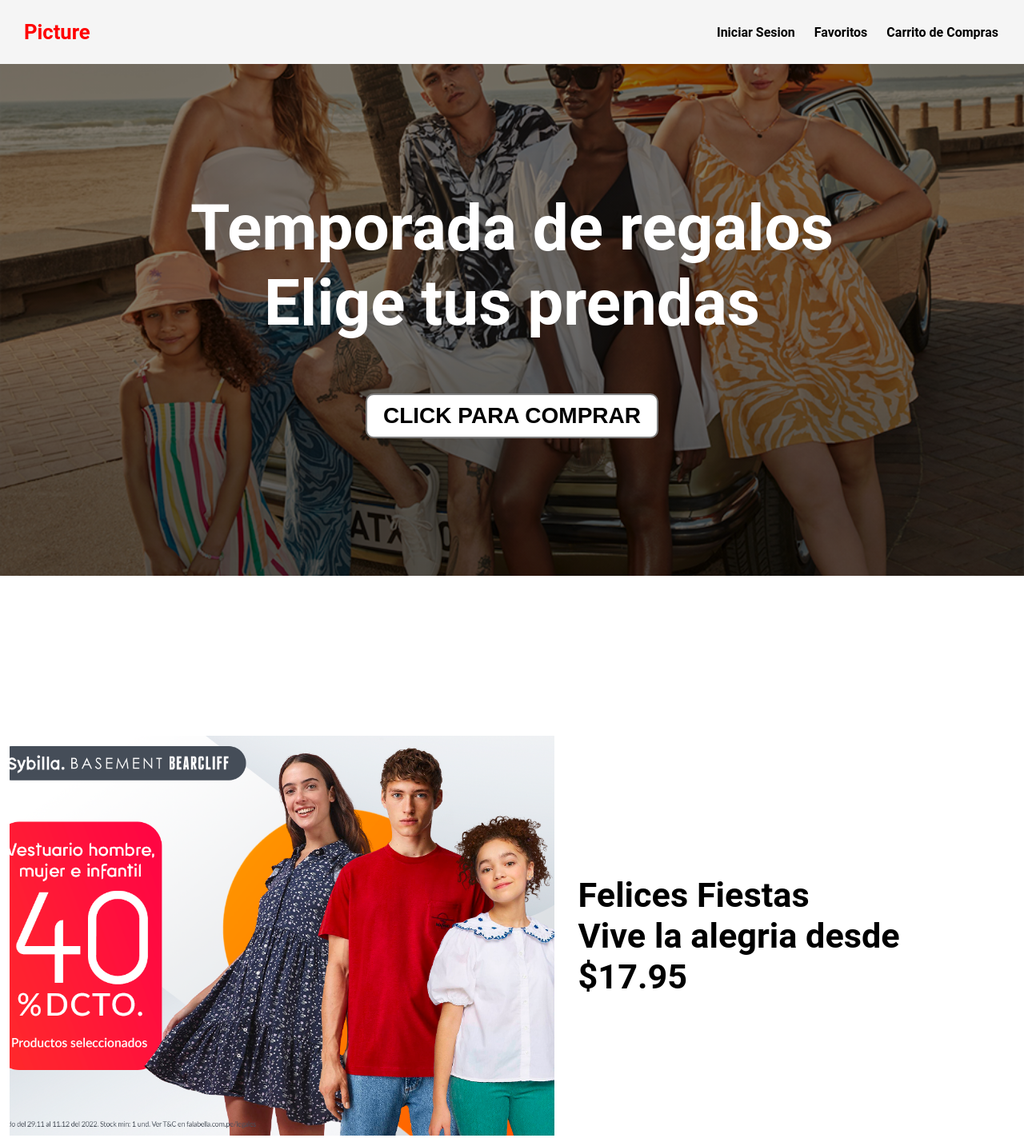
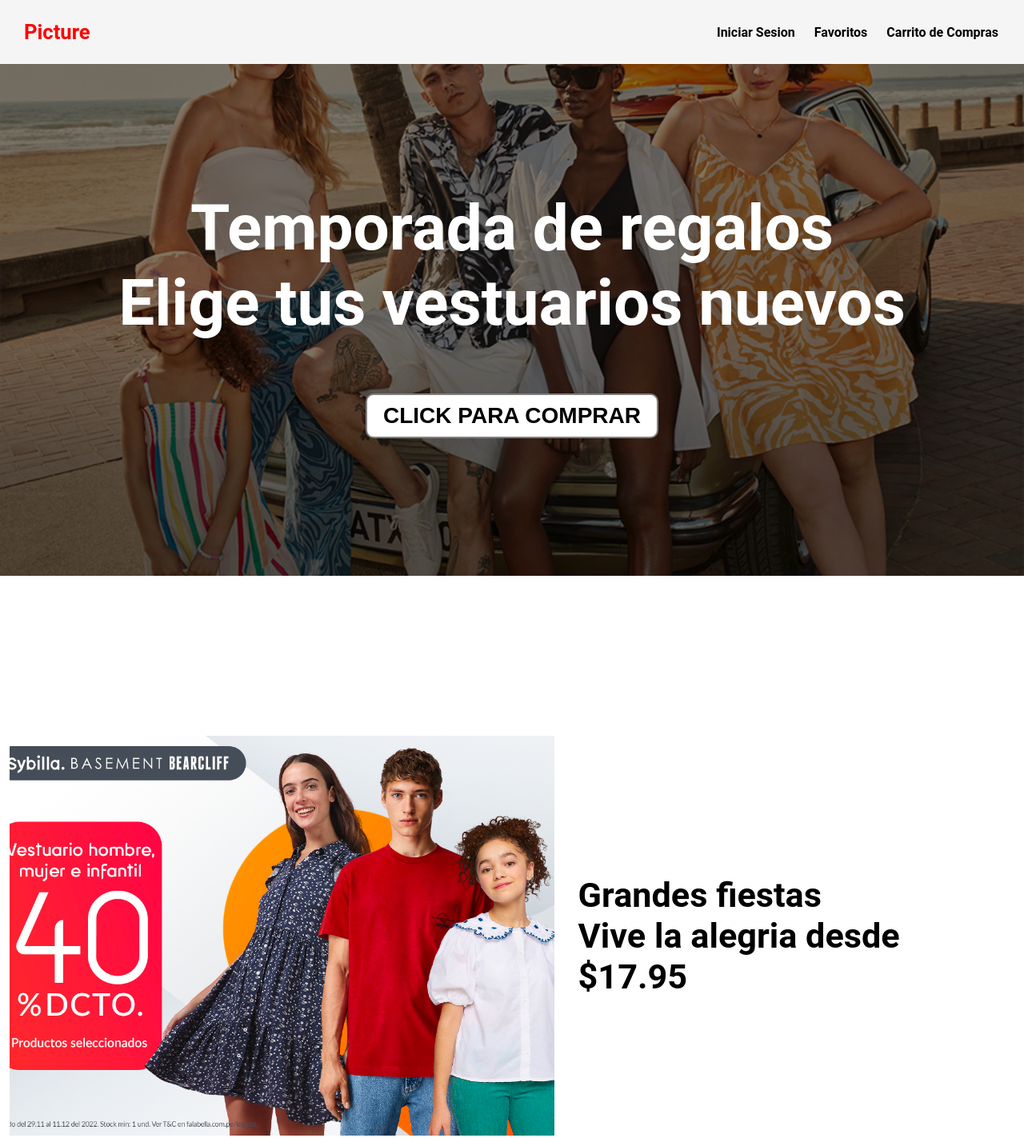
Before and after one commit to sebastianmori/TR3, a plain HTML site: page index.html in a window 1280 px wide. Shown: the top 1423 px of the page at 80% size. Drawn offline with Linux system fonts and the light colour scheme.

Commit message:
Nuevo proyecto

```diff
--- a/index.html
+++ b/index.html
@@ -21,7 +21,7 @@
         </div>
     </header>
     <section id="hero">
-        <h1>Temporada de regalos <br>Elige tus prendas <br></h1>
+        <h1>Temporada de regalos <br>Elige tus vestuarios nuevos <br></h1>
         <button>CLICK PARA COMPRAR</button>
     </section>
 
@@ -30,7 +30,7 @@
             <div class="container">
                 <div class="img-container"></div>
                 <div class="texto">
-                    <h2>Felices Fiestas <br>Vive la alegria desde $17.95</br></h2>
+                    <h2>Grandes fiestas <br>Vive la alegria desde $17.95</br></h2>
                 </div>
 
             </div>
```
